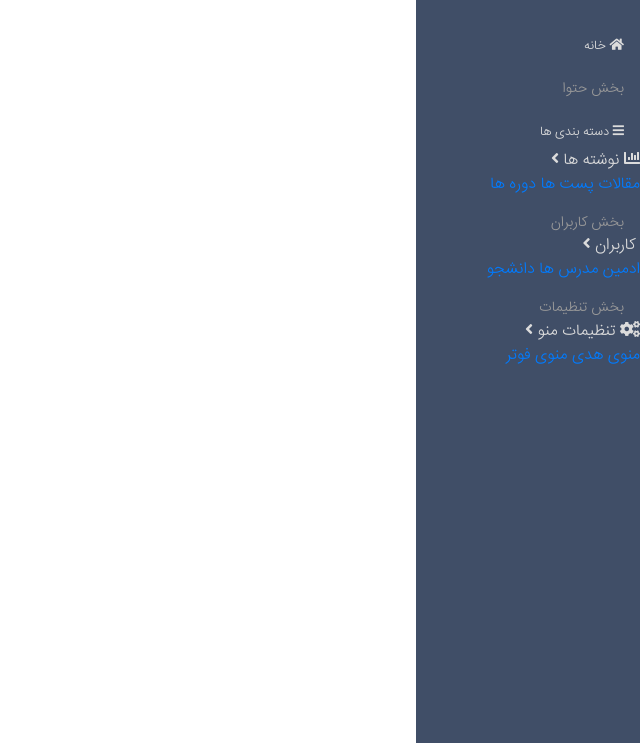
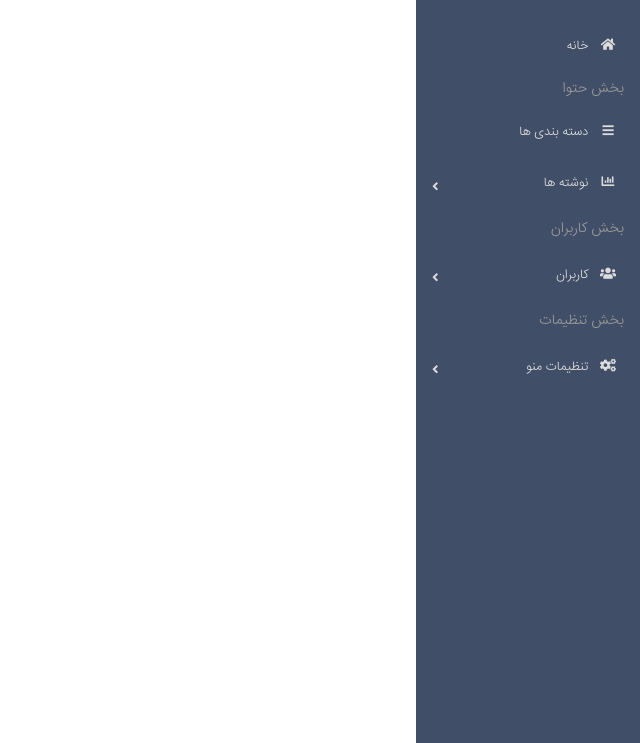
Before and after one commit to shayan881/template_project, a PHP site: page / in a window 1280 px wide. Shown: the part 57-800 px from the top of the page, without its empty margins (640-1280 px from the left). Run offline with PHP 8.4, Linux system fonts and the light colour scheme; some libraries are stand-ins or nearby versions.

Commit message:
session 79

```diff
--- a/admin-pannel/assets/css/grid.css
+++ b/admin-pannel/assets/css/grid.css
@@ -204,3 +204,72 @@
     text-decoration: none;
     color: #FE8A7D;
 }
+
+.sidebar-link>i {
+    width: 2rem;
+    text-align: center;
+}
+
+.sidebar-group-link {
+    font-size: .8rem;
+    margin-top: 1rem;
+    padding: .4rem 0;
+    color: #dcdcdc;
+}
+
+.sidebar-group-link-active {
+    border-right: 3px solid #FE8A7D;
+}
+
+.sidebar-group-link>.sidebar-dropdown {
+    display: none;
+    height: 0;
+}
+
+.sidebar-group-link-active>.sidebar-dropdown {
+    height: auto !important;
+    display: block !important;
+}
+
+.sidebar-dropdown-toggle {
+    cursor: pointer;
+    padding: .2rem 1rem;
+    transition: all .3s;
+}
+
+.sidebar-dropdown-toggle:hover span {
+    color: #F7F7F7;
+}
+
+.sidebar-dropdown-toggle .icon {
+    width: 2rem;
+    text-align: center;
+}
+
+.sidebar-dropdown-toggle .angle {
+    float: left;
+    padding: .4rem 0;
+}
+
+.sidebar-dropdown a,
+button {
+    padding: .2rem 1rem;
+    display: block;
+    text-decoration: none;
+    background-color: inherit;
+    outline: 0;
+    border: 0;
+    color: #dcdcdc;
+    transition: all .3s;
+}
+
+.sidebar-dropdown a::before,
+button::before {
+    content: '»';
+    margin: .8rem;
+}
+
+.sidebar-dropdown a:hover,
+button:hover {
+    color: #FE8A7D;
+}
--- a/admin-pannel/index.html
+++ b/admin-pannel/index.html
@@ -300,9 +300,9 @@
 
                     <section class="sidebar-group-link">
                         <section class="sidebar-dropdown-toggle">
-                            <i class="fas fa-chart-bar"></i>
+                            <i class="fas fa-chart-bar icon"></i>
                             <span>نوشته ها</span>
-                            <i class="fas fa-angle-left"></i>
+                            <i class="fas fa-angle-left angle"></i>
                         </section>
                         <section class="sidebar-dropdown">
                             <a href="#">مقالات</a>
@@ -317,9 +317,9 @@
 
                     <section class="sidebar-group-link">
                         <section class="sidebar-dropdown-toggle">
-                            <i class="fas fa-users-bar"></i>
+                            <i class="fas fa-users icon"></i>
                             <span>کاربران</span>
-                            <i class="fas fa-angle-left"></i>
+                            <i class="fas fa-angle-left angle"></i>
                         </section>
                         <section class="sidebar-dropdown">
                             <a href="#">ادمین</a>
@@ -334,9 +334,9 @@
 
                     <section class="sidebar-group-link">
                         <section class="sidebar-dropdown-toggle">
-                            <i class="fas fa-cogs"></i>
+                            <i class="fas fa-cogs icon"></i>
                             <span>تنظیمات منو</span>
-                            <i class="fas fa-angle-left"></i>
+                            <i class="fas fa-angle-left angle"></i>
                         </section>
                         <section class="sidebar-dropdown">
                             <a href="#">منوی هدی</a>
```
